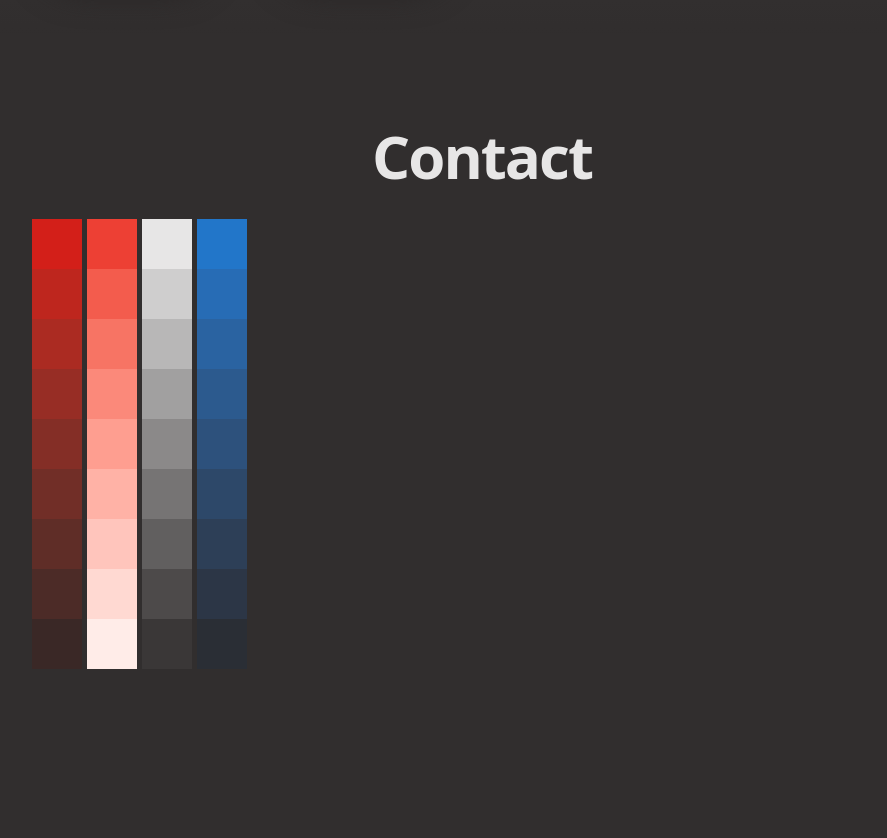
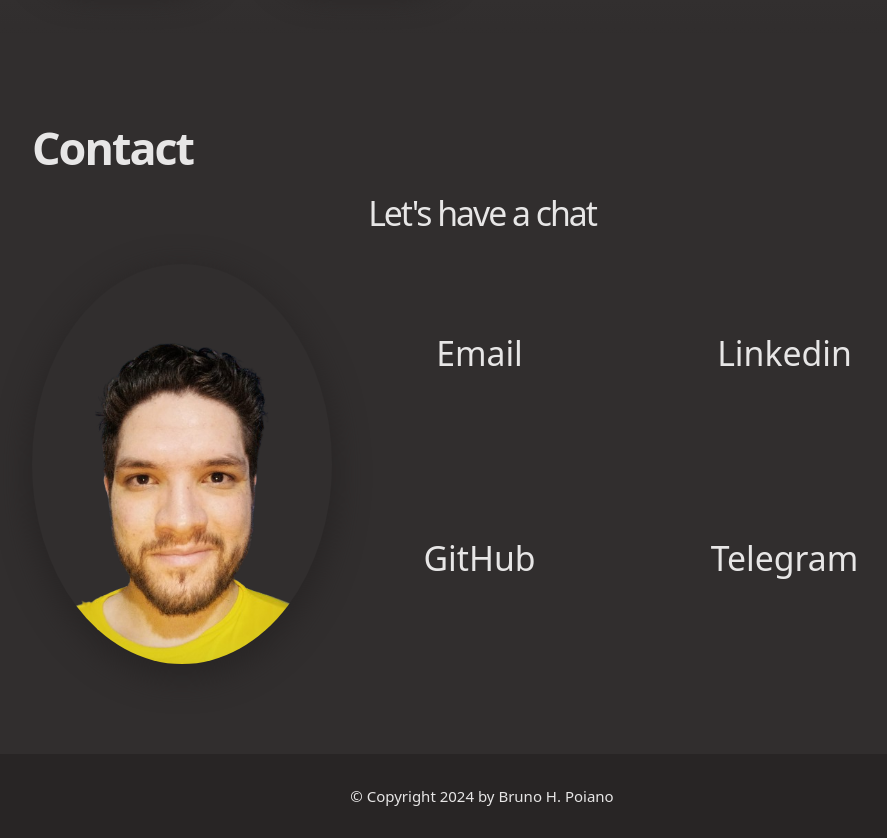
Before and after one commit to BrunoPoiano/personal-website, a plain HTML site: page index.html in a window 1280 px wide. Shown: the part 2300-3138 px from the top of the page, without its empty margins (158-1045 px from the left). Before the commit the page ends 3059 px from the top, so only its background shows below. Drawn offline with Linux system fonts and the light colour scheme.

Commit message:
adding img

```diff
--- a/index.html
+++ b/index.html
@@ -164,9 +164,9 @@
             <h3>
               Vue.js
             </h3>
-            <small>
+            <!-- <small>
               (Vuex, Vue Router)
-            </small>
+            </small> -->
             <p>
               80%
             </p>
@@ -211,13 +211,65 @@
       </div>
     </section>
 
-    <section class="center" id="contact">
-      <h1>Contact
-      </h1>
+    <section class="center contact" id="contact">
+      <h2>Contact
+      </h2>
+      <h3>
+        Let's have a chat
+      </h3>
+
+      <div class="contact-content">
+        <div class="contact-picture">
+          <img src="me.png" alt="picture of me">
+        </div>
+
+        <div class="contact-cards">
+
+          <a href="mailto:bruno.h.poiano@hotmail.com?subject=Hi! Lest's have a chat!">
+            <i class="fa-regular fa-envelope"></i>
+            <p>Email</p>
+          </a>
+
+          <a href="https://www.linkedin.com/in/brunopoiano/" target="_blank" >
+            <i class="fa-brands fa-linkedin"></i>
+            <p>Linkedin</p>
+          </a>
+
+          <a href="https://github.com/BrunoPoiano" target="_blank" >
+            <i class="fa-brands fa-github"></i>
+            <p>
+              GitHub
+            </p>
+          </a>
+
+          <a href="">
+            <i class="fa-brands fa-telegram"></i>
+            <p>
+
+              Telegram
+            </p>
+          </a>
+
+        </div>
+      </div>
+
+
+
+
+    </section>
+
+
+    <footer class=" full-width footer">
+      <small class="center">
+        &copy; Copyright
+        2024 by Bruno H. Poiano
+      </small>
+    </footer>
+    <!-- <section class="center" id="contact">
       <div class="color-pallete">
 
       </div>
-    </section>
+    </section> -->
   </main>
 </body>
 
--- a/style.css
+++ b/style.css
@@ -82,6 +82,8 @@ html {
 
   --border-radius: 10px;
 
+  --font-family: system-ui, -apple-system, BlinkMacSystemFont, 'Segoe UI', Roboto, Oxygen, Ubuntu, Cantarell, 'Open Sans', 'Helvetica Neue', sans-serif;
+
 }
 
 .accent {
@@ -102,7 +104,7 @@ html {
 
 body {
   background-color: var(--neutral-color-95);
-  font-family: system-ui, -apple-system, BlinkMacSystemFont, 'Segoe UI', Roboto, Oxygen, Ubuntu, Cantarell, 'Open Sans', 'Helvetica Neue', sans-serif;
+  font-family: var(--font-family);
   font-size: 1.125rem;
 }
 
@@ -429,7 +431,7 @@ img {
 }
 
 .about-me-link {
-  animation: 2s enterBottom ease-out forwards;
+  animation: 2000ms enterBottom ease-out forwards;
 }
 
 .about-me {
@@ -463,6 +465,7 @@ img {
 
 
     & .ability-card {
+      cursor: pointer;
       background-color: var(--neutral-color-95);
       max-width: 179px;
       width: 100%;
@@ -562,6 +565,115 @@ img {
   }
 }
 
+.contact {
+
+  & h3 {
+    margin-bottom: 2rem;
+  }
+
+  & .contact-content {
+    display: flex;
+    width: inherit;
+    cursor: pointer;
+
+    & .contact-picture {
+
+      overflow: clip;
+      max-width: 300px;
+      width: 100%;
+      border-radius: 100%;
+
+      box-shadow: 0 10px 30px 5px var(--base-color);
+
+      @media screen and (width < 500px) {
+        display: none;
+      }
+
+      & img {
+        transition: all 500ms ease;
+        transform: translateY(10%);
+
+
+
+        &:hover {
+          transform: translateY(0%);
+          transform: scale(1.1);
+        }
+      }
+    }
+
+    & .contact-cards {
+      width: inherit;
+      display: grid;
+      gap: 10px;
+      grid-template-columns: repeat(auto-fill, minmax(200px, 1fr));
+      place-items: center;
+
+      & a {
+
+        --timing-function: cubic-bezier(0.82, 0.2, 0.42, 1);
+        --red: #e74c3c;
+
+        display: grid;
+        place-items: center;
+
+        transition: all 0s 0.25s var(--timing-function);
+        position: relative;
+        overflow: clip;
+
+        height: 3rem;
+
+        & i {
+          color: transparent;
+          position: absolute;
+          font-size: var(--font-size-xl);
+        }
+
+        & p {
+          font-size: var(--font-size-lg);
+
+        }
+
+      }
+
+      & a::before {
+        position: absolute;
+        left: 0;
+        width: 100%;
+      }
+
+      & a::before {
+        content: '';
+        inset: 0;
+        transform: translate(-101%);
+        height: 100%;
+        z-index: 1;
+        background: var(--accent-color-40);
+        transition: all 0.5s var(--timing-function);
+      }
+
+      & a:hover {
+        color: transparent;
+
+        & i {
+          transition: all 0.5s 0.2s ease;
+          color: white;
+        }
+      }
+
+      & a:hover::before {
+        transform: translate(101%, -50%);
+      }
+
+      & a:hover::after {
+        opacity: 1;
+      }
+
+    }
+  }
+
+}
+
 .color-pallete {
   width: 100%;
   display: flex;
@@ -570,9 +682,26 @@ img {
   & .color {
     width: 50px;
     height: 50px;
+    transition: all 1000ms ease;
+
+    &:hover {
+      transform: scale(1.5);
+    }
   }
 }
 
+.footer{
+  background-color: var(--neutral-color-100);
+  place-items: center;
+  color: var(--neutral-color-10);
+
+  padding-block: 2rem;
+
+  & .center{
+    display: grid;
+    place-items: center;
+  }
+}
 
 /* Keyframa animations */
 
```
Also changed, not shown: me.png (added).
